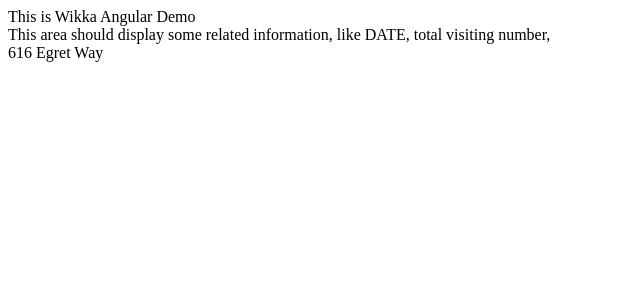
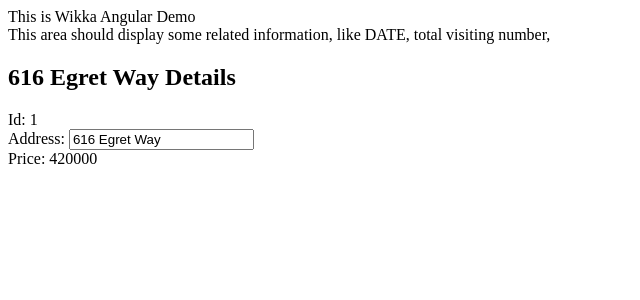
Before and after one commit to wikka9088/Angular-demo-wikka, an Angular app in the folder angular-demo-wikka/: page / in a window 1280 px wide. Shown: the top 300 px of the page, without its empty margins (0-640 px from the left). Built offline with nearby package versions, Linux system fonts and the light colour scheme.

Commit message:
create house class and import it to house.component; key --> if wanna use two-way binding, need to import FormsModulein app.module.ts

```diff
--- /dev/null
+++ b/angular-demo-wikka/src/app/house.ts
@@ -0,0 +1,7 @@
+export class House {
+    id: number;
+    address: string;
+    region: string;
+    price: number;
+
+}
--- a/angular-demo-wikka/src/app/houses/houses.component.html
+++ b/angular-demo-wikka/src/app/houses/houses.component.html
@@ -1 +1,9 @@
-<div>{{house}}</div>
+<h2>{{ house.address }} Details</h2>
+<div><span>Id: </span>{{house.id}}</div>
+<div>
+    <label>
+        Address:
+        <input [(ngModel)]="house.address" placeholder="address">
+    </label>
+</div>
+<div><span>Price: </span>{{house.price}}</div>
--- a/angular-demo-wikka/src/app/houses/houses.component.ts
+++ b/angular-demo-wikka/src/app/houses/houses.component.ts
@@ -1,4 +1,5 @@
 import { Component, OnInit } from '@angular/core';
+import {House} from "../house";
 
 @Component({
   selector: 'app-houses',
@@ -7,7 +8,12 @@ import { Component, OnInit } from '@angular/core';
 })
 export class HousesComponent implements OnInit {
 
-  house = '616 Egret Way';
+  house: House = {
+    id: 1,
+    address: '616 Egret Way',
+    region: 'Half Moon Bay',
+    price: 420000
+  };
 
   constructor() { }
 
```
Also changed, not shown: angular-demo-wikka/src/app/app.module.ts (+6 -1 lines).
